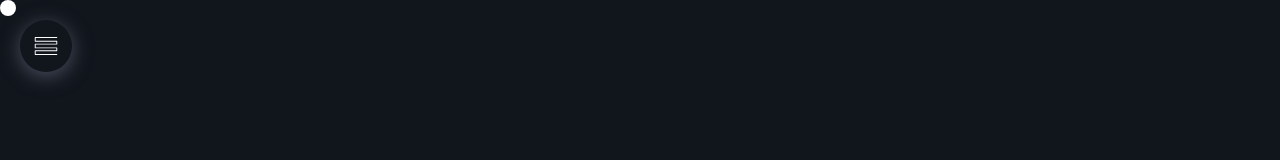
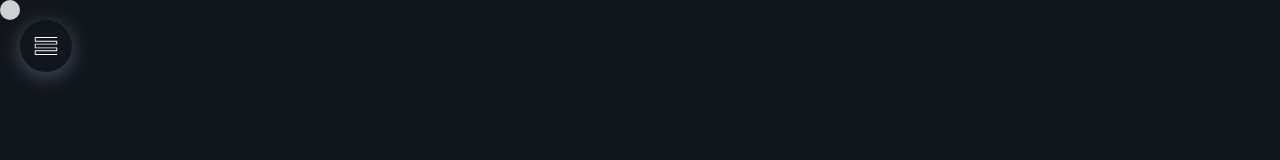
Before and after one commit to GarvitGupta001/GarvitGuptaPortfolio, a React (Vite) app in the folder portfolio/: page / in a window 1280 px wide. Shown: the top 160 px of the page. Built offline with nearby package versions, Linux system fonts and the light colour scheme.

Commit message:
cursor bug fix

```diff
--- a/portfolio/src/app.css
+++ b/portfolio/src/app.css
@@ -1,5 +1,20 @@
 body {
     background-color: #11151C;
+    cursor: none;
+}
+
+#cursor {
+    height: 20px;
+    width: 20px;
+    background: white;
+    opacity: 0.8;
+    pointer-events: none;
+    border-radius: 50%;
+    position: fixed;
+    z-index: 11;
+}
+
+a{
     cursor: none;
 }
 
--- a/portfolio/src/components/Cursor.jsx
+++ b/portfolio/src/components/Cursor.jsx
@@ -21,7 +21,8 @@ const Cursor = () => {
     }
   }, [])
 
-  return <div id="cursor" className="w-4 h-4 bg-white rounded-full fixed top-0 left-0 pointer-events-none z-50" />
+  return <div id="cursor" />
 }
 
 export default Cursor
+// className="w-4 h-4 bg-white rounded-full fixed top-0 left-0 pointer-events-none z-50"
```
